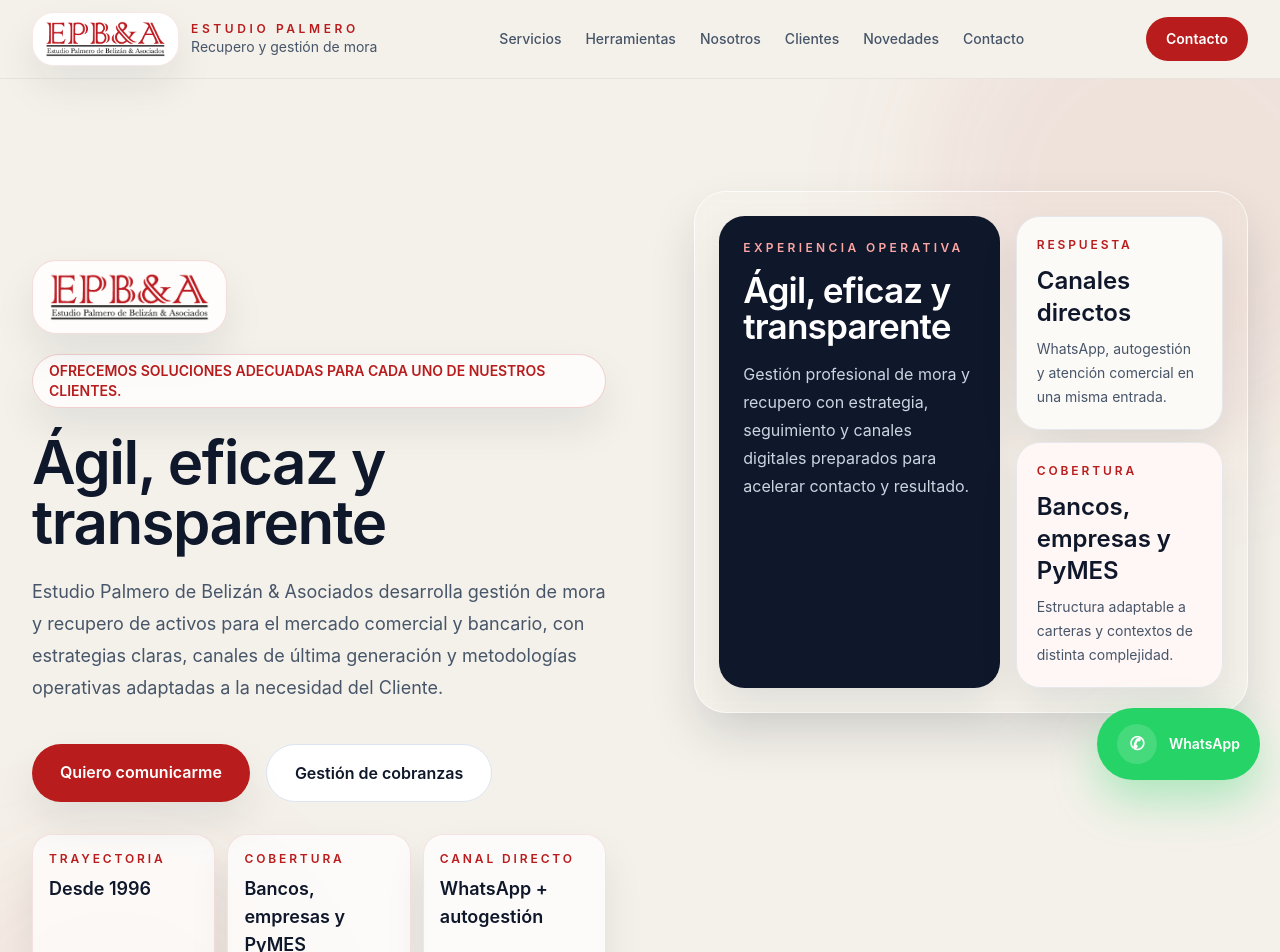
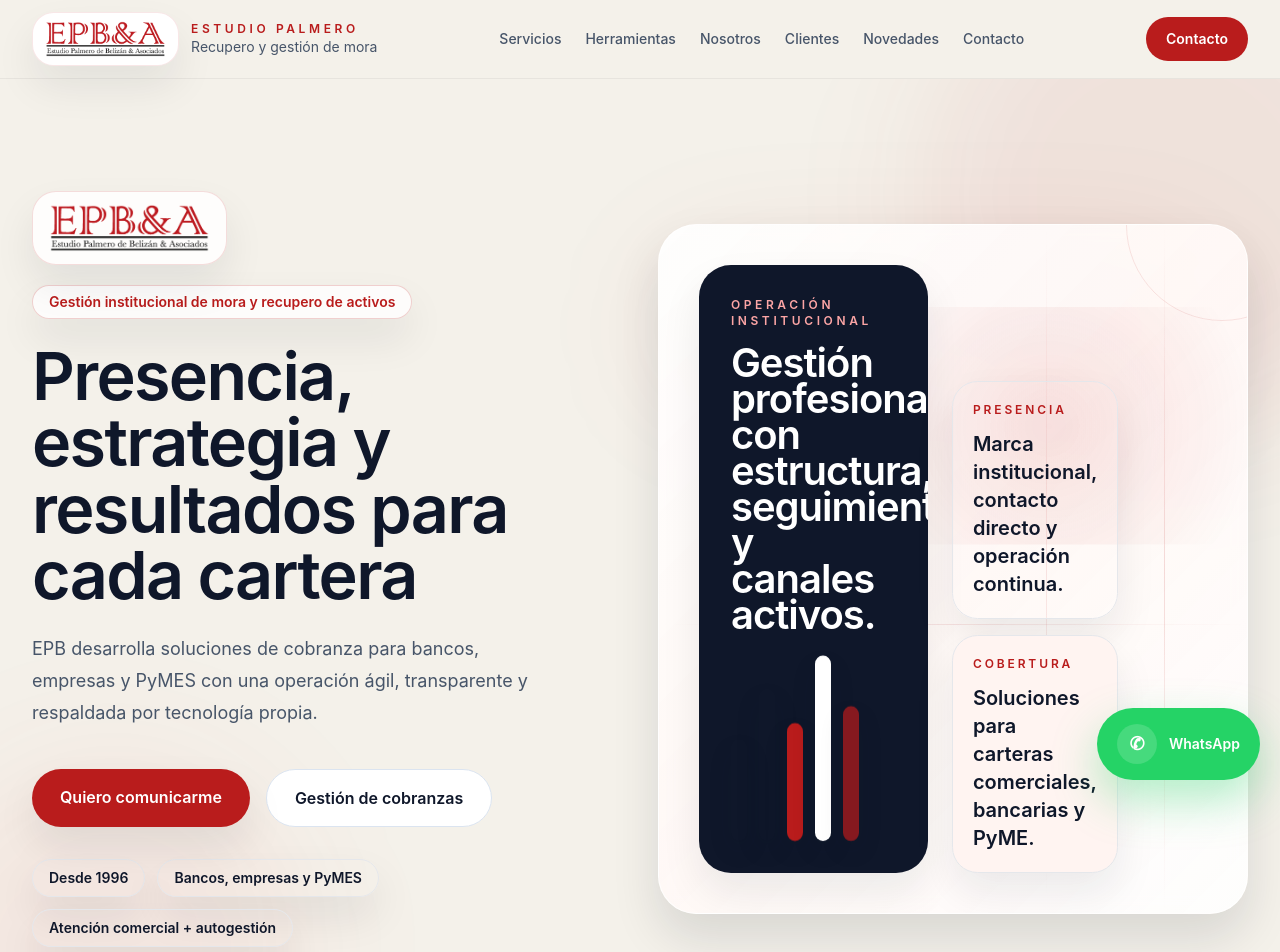
Before and after one commit to Skullby/EPB, a React (Vite) app: page / in a window 1280 px wide. Shown: the top 952 px of the page. Built offline with nearby package versions, Linux system fonts and the light colour scheme.

Commit message:
refine EPB hero presentation

```diff
--- a/src/App.tsx
+++ b/src/App.tsx
@@ -174,8 +174,8 @@
             <div className="absolute -bottom-24 -left-24 h-[400px] w-[400px] rounded-full bg-epb-accent/[0.05] blur-3xl motion-safe:animate-subtle-drift [animation-delay:10s]" />
           </div>
 
-          <div className="relative mx-auto grid max-w-7xl gap-10 px-5 py-16 lg:grid-cols-[1fr_1.02fr] lg:items-center lg:px-8 lg:py-28 xl:gap-14">
-            <div className="max-w-3xl">
+          <div className="relative mx-auto grid max-w-7xl gap-12 px-5 py-16 lg:grid-cols-[0.92fr_1.08fr] lg:items-center lg:px-8 lg:py-28 xl:gap-16">
+            <div className="max-w-2xl">
               <div className="inline-flex items-center rounded-[1.5rem] border border-epb-brand/15 bg-white/85 px-4 py-3 shadow-soft backdrop-blur">
                 <img
                   src="/brand/epb-logo-original.png"
@@ -186,10 +186,10 @@
               <p className="mt-5 inline-flex rounded-full border border-epb-brand/20 bg-white/80 px-4 py-1.5 text-sm font-semibold text-epb-brand shadow-soft">
                 {hero.badge}
               </p>
-              <h1 className="mt-6 text-4xl font-semibold leading-tight tracking-tight sm:text-5xl lg:text-6xl">
+              <h1 className="mt-6 max-w-3xl text-4xl font-semibold leading-[1.05] tracking-tight sm:text-5xl lg:text-[4.15rem]">
                 {hero.title}
               </h1>
-              <p className="mt-6 max-w-2xl text-lg leading-8 text-epb-slate">{hero.intro}</p>
+              <p className="mt-6 max-w-xl text-lg leading-8 text-epb-slate">{hero.intro}</p>
 
               <div className="mt-10 flex flex-col gap-4 sm:flex-row">
                 <a
@@ -208,60 +208,50 @@
                 </a>
               </div>
 
-              <div className="mt-8 grid gap-3 sm:grid-cols-3">
-                <div className="rounded-[1.25rem] border border-epb-brand/10 bg-white/70 px-4 py-4 shadow-soft">
-                  <p className="text-xs font-semibold uppercase tracking-[0.24em] text-epb-brand">Trayectoria</p>
-                  <p className="mt-2 text-lg font-semibold text-epb-ink">Desde 1996</p>
-                </div>
-                <div className="rounded-[1.25rem] border border-epb-brand/10 bg-white/70 px-4 py-4 shadow-soft">
-                  <p className="text-xs font-semibold uppercase tracking-[0.24em] text-epb-brand">Cobertura</p>
-                  <p className="mt-2 text-lg font-semibold text-epb-ink">Bancos, empresas y PyMES</p>
-                </div>
-                <div className="rounded-[1.25rem] border border-epb-brand/10 bg-white/70 px-4 py-4 shadow-soft">
-                  <p className="text-xs font-semibold uppercase tracking-[0.24em] text-epb-brand">Canal directo</p>
-                  <p className="mt-2 text-lg font-semibold text-epb-ink">WhatsApp + autogestión</p>
-                </div>
+              <div className="mt-8 flex flex-wrap gap-3 text-sm font-semibold text-epb-ink">
+                <div className="rounded-full border border-epb-brand/12 bg-white/72 px-4 py-2 shadow-soft">Desde 1996</div>
+                <div className="rounded-full border border-epb-brand/12 bg-white/72 px-4 py-2 shadow-soft">Bancos, empresas y PyMES</div>
+                <div className="rounded-full border border-epb-brand/12 bg-white/72 px-4 py-2 shadow-soft">Atención comercial + autogestión</div>
               </div>
             </div>
 
-            <div className="grid gap-4 lg:pl-4 xl:pl-8">
-              <div className="rounded-[2rem] border border-white/75 bg-white/88 p-5 shadow-lifted backdrop-blur sm:p-6">
-                <div className="grid gap-4 sm:grid-cols-[1.15fr_0.85fr] sm:items-stretch">
-                  <div className="rounded-[1.6rem] bg-epb-ink p-6 text-white shadow-soft">
-                    <p className="text-xs font-semibold uppercase tracking-[0.28em] text-epb-brandLight">Experiencia operativa</p>
-                    <p className="mt-4 text-3xl font-semibold tracking-tight sm:text-[2.2rem]">{hero.title}</p>
-                    <p className="mt-4 max-w-md text-base leading-7 text-slate-300">
-                      Gestión profesional de mora y recupero con estrategia, seguimiento y canales digitales preparados para acelerar contacto y resultado.
+            <div className="relative lg:pl-4 xl:pl-8">
+              <div className="absolute inset-x-10 top-10 h-32 rounded-full bg-epb-brand/10 blur-3xl" aria-hidden="true" />
+              <div className="hero-visual relative overflow-hidden rounded-[2.4rem] border border-white/75 bg-[linear-gradient(135deg,rgba(255,255,255,0.92),rgba(255,248,246,0.96),rgba(255,255,255,0.9))] p-6 shadow-lifted backdrop-blur sm:p-8 lg:p-10">
+                <div className="pointer-events-none absolute inset-0" aria-hidden="true">
+                  <div className="absolute inset-y-0 right-[14%] w-px bg-gradient-to-b from-transparent via-epb-brand/15 to-transparent" />
+                  <div className="absolute inset-y-0 right-[34%] w-px bg-gradient-to-b from-transparent via-epb-brand/10 to-transparent" />
+                  <div className="absolute inset-x-0 top-[22%] h-px bg-gradient-to-r from-transparent via-epb-brand/12 to-transparent" />
+                  <div className="absolute inset-x-0 top-[58%] h-px bg-gradient-to-r from-transparent via-epb-brand/10 to-transparent" />
+                  <div className="absolute right-[-12%] top-[-14%] h-48 w-48 rounded-full border border-epb-brand/10" />
+                </div>
+
+                <div className="relative z-10 grid gap-6 lg:grid-cols-[0.72fr_0.28fr] lg:items-end">
+                  <div className="overflow-hidden rounded-[2rem] bg-epb-ink px-6 py-7 text-white shadow-soft sm:px-8 sm:py-8">
+                    <p className="text-xs font-semibold uppercase tracking-[0.3em] text-epb-brandLight">Operación institucional</p>
+                    <p className="mt-4 max-w-md text-3xl font-semibold tracking-tight sm:text-[2.5rem]">
+                      Gestión profesional con estructura, seguimiento y canales activos.
                     </p>
+                    <div className="mt-8 flex items-end gap-3" aria-hidden="true">
+                      <span className="hero-bar h-24 w-4 rounded-full bg-white/18 [animation-delay:0s]" />
+                      <span className="hero-bar h-36 w-4 rounded-full bg-white/28 [animation-delay:0.8s]" />
+                      <span className="hero-bar h-28 w-4 rounded-full bg-epb-brand [animation-delay:1.4s]" />
+                      <span className="hero-bar h-44 w-4 rounded-full bg-white [animation-delay:0.4s]" />
+                      <span className="hero-bar h-32 w-4 rounded-full bg-epb-brand/70 [animation-delay:1.1s]" />
+                    </div>
                   </div>
-                  <div className="grid gap-3">
-                    <article className="rounded-[1.5rem] border border-epb-brand/12 bg-[#fcfaf7] p-5 shadow-soft">
-                      <p className="text-xs font-semibold uppercase tracking-[0.24em] text-epb-brand">Respuesta</p>
-                      <p className="mt-3 text-2xl font-semibold text-epb-ink">Canales directos</p>
-                      <p className="mt-2 text-sm leading-6 text-epb-slate">WhatsApp, autogestión y atención comercial en una misma entrada.</p>
+
+                  <div className="grid gap-4">
+                    <article className="rounded-[1.6rem] border border-epb-brand/12 bg-white/88 p-5 shadow-soft">
+                      <p className="text-xs font-semibold uppercase tracking-[0.24em] text-epb-brand">Presencia</p>
+                      <p className="mt-3 text-xl font-semibold text-epb-ink">Marca institucional, contacto directo y operación continua.</p>
                     </article>
-                    <article className="rounded-[1.5rem] border border-epb-brand/12 bg-[#fff7f5] p-5 shadow-soft">
+                    <article className="rounded-[1.6rem] border border-epb-brand/12 bg-[#fff4f1] p-5 shadow-soft">
                       <p className="text-xs font-semibold uppercase tracking-[0.24em] text-epb-brand">Cobertura</p>
-                      <p className="mt-3 text-2xl font-semibold text-epb-ink">Bancos, empresas y PyMES</p>
-                      <p className="mt-2 text-sm leading-6 text-epb-slate">Estructura adaptable a carteras y contextos de distinta complejidad.</p>
+                      <p className="mt-3 text-xl font-semibold text-epb-ink">Soluciones para carteras comerciales, bancarias y PyME.</p>
                     </article>
                   </div>
                 </div>
-              </div>
-
-              <div className="grid gap-4 md:grid-cols-2">
-                {hero.reasons.map((item, i) => {
-                  const [title, text] = item.split(' — ')
-                  return (
-                    <article
-                      key={item}
-                      className={`card-hover rounded-[1.75rem] border border-white/70 bg-white/82 p-6 shadow-soft backdrop-blur reveal reveal-delay-${i + 1}`}
-                    >
-                      <p className="text-xs font-semibold uppercase tracking-[0.28em] text-epb-brand">{title}</p>
-                      <p className="mt-3 text-lg font-semibold leading-7 text-epb-ink sm:text-xl sm:leading-8">{text}</p>
-                    </article>
-                  )
-                })}
               </div>
             </div>
           </div>
--- a/src/content/siteContent.ts
+++ b/src/content/siteContent.ts
@@ -10,16 +10,10 @@
 } as const
 
 export const hero = {
-  badge: 'OFRECEMOS SOLUCIONES ADECUADAS PARA CADA UNO DE NUESTROS CLIENTES.',
-  title: 'Ágil, eficaz y transparente',
+  badge: 'Gestión institucional de mora y recupero de activos',
+  title: 'Presencia, estrategia y resultados para cada cartera',
   intro:
-    'Estudio Palmero de Belizán & Asociados desarrolla gestión de mora y recupero de activos para el mercado comercial y bancario, con estrategias claras, canales de última generación y metodologías operativas adaptadas a la necesidad del Cliente.',
-  reasons: [
-    'SERVICIO DE COBRANZA — Ágil, eficaz y transparente',
-    'ESTRATEGIAS — Claras y definidas',
-    'CANALES — De última generación',
-    'METODOLOGÍAS OPERATIVAS — Adaptadas a la necesidad del Cliente',
-  ],
+    'EPB desarrolla soluciones de cobranza para bancos, empresas y PyMES con una operación ágil, transparente y respaldada por tecnología propia.',
 } as const
 
 export const services = {
--- a/src/index.css
+++ b/src/index.css
@@ -82,4 +82,50 @@
   .cta-glow:hover::after {
     opacity: 1;
   }
+
+  .hero-visual::before {
+    content: '';
+    position: absolute;
+    inset: 12% -12% auto 24%;
+    height: 220px;
+    border-radius: 9999px;
+    background: radial-gradient(circle, rgba(185, 28, 28, 0.12), transparent 70%);
+    animation: heroPulse 14s ease-in-out infinite;
+    pointer-events: none;
+  }
+
+  .hero-bar {
+    transform-origin: bottom;
+    animation: heroBars 12s ease-in-out infinite;
+    box-shadow: 0 10px 24px rgba(15, 23, 42, 0.12);
+  }
 }
+
+@media (prefers-reduced-motion: reduce) {
+  .hero-visual::before,
+  .hero-bar {
+    animation: none;
+  }
+}
+
+@keyframes heroPulse {
+  0%,
+  100% {
+    transform: translate3d(0, 0, 0) scale(1);
+    opacity: 0.55;
+  }
+  50% {
+    transform: translate3d(-2%, 4%, 0) scale(1.08);
+    opacity: 0.9;
+  }
+}
+
+@keyframes heroBars {
+  0%,
+  100% {
+    transform: scaleY(0.94);
+  }
+  50% {
+    transform: scaleY(1.06);
+  }
+}
```
